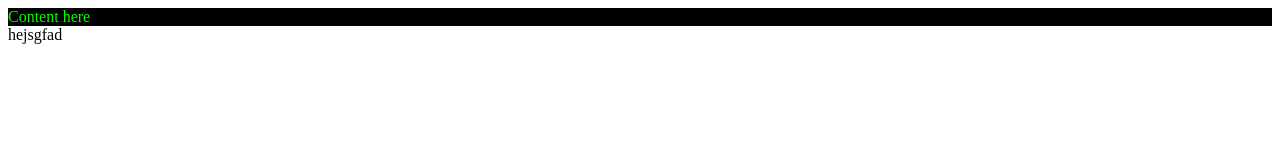
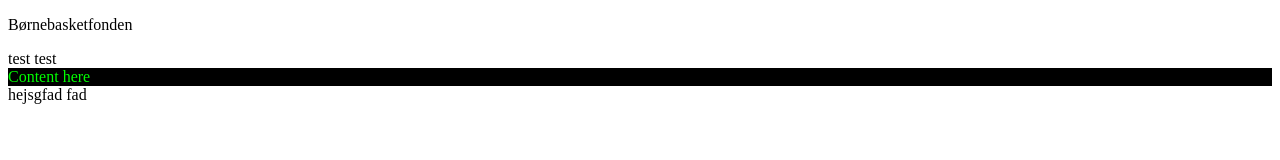
Before and after one commit to KatrineG/Sprint-Projekt, a plain HTML site: page index.html in a window 1280 px wide. Drawn offline with Linux system fonts and the light colour scheme.

Commit message:
Update index.html

```diff
--- a/index.html
+++ b/index.html
@@ -9,7 +9,14 @@
 </head>
 
 <header>
-
+  <div class="header">
+    <div class="align-left">
+        <p>Børnebasketfonden</p>
+    </div>
+    <div class="align-right">
+        <span class="button">test</span>
+        <span>test</span>
+    </div>
 </header>
 <body>
   <main>Content here</main>
@@ -18,7 +25,7 @@
 
 hejsgfad
 
-
+fad
 
 </body>
 </html>
```
